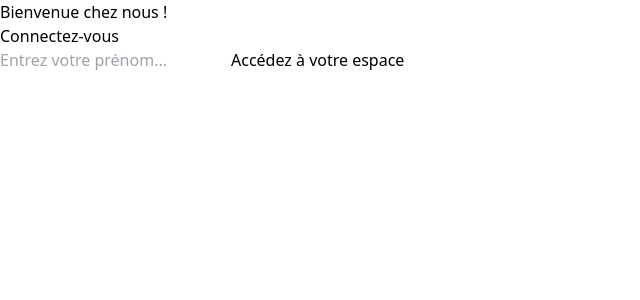
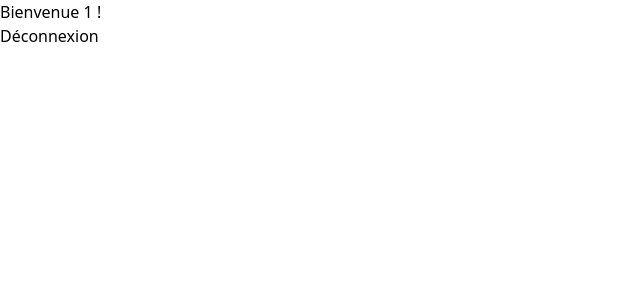
Before and after one commit to jasonrenau/crazee-burger, a React (Vite) app: page /order/1 in a window 1280 px wide. Shown: the top 300 px of the page, without its empty margins (0-640 px from the left). Built offline with nearby package versions, Linux system fonts and the light colour scheme.

Commit message:
Add .env and .vercel to .gitignore, and update dependencies

```diff
--- a/package.json
+++ b/package.json
@@ -11,7 +11,8 @@
   },
   "dependencies": {
     "react": "^18.2.0",
-    "react-dom": "^18.2.0"
+    "react-dom": "^18.2.0",
+    "react-router-dom": "^6.21.1"
   },
   "devDependencies": {
     "@types/react": "^18.2.43",
--- a/src/App.jsx
+++ b/src/App.jsx
@@ -1,5 +1,29 @@
+import { createBrowserRouter, RouterProvider } from "react-router-dom";
+
+// pages
 import LoginPage from "./components/pages/login/LoginPage";
+import OrderPage from "./components/pages/order/OrderPage";
+import ErrorPage from "./components/error/ErrorPage";
+import SharedLayout from "./components/layout/SharedLayout";
+
+const router = createBrowserRouter([
+  {
+    path: "/",
+    element: <SharedLayout />,
+    errorElement: <ErrorPage />,
+    children: [
+      {
+        index: true,
+        element: <LoginPage />,
+      },
+      {
+        path: "/order/:name",
+        element: <OrderPage />,
+      },
+    ],
+  },
+]);
 
 export default function App() {
-  return <LoginPage />;
+  return <RouterProvider router={router}>{router}</RouterProvider>;
 }
--- /dev/null
+++ b/src/components/error/ErrorPage.jsx
@@ -0,0 +1,15 @@
+import { Link } from "react-router-dom";
+import { useRouteError } from "react-router-dom";
+
+export default function ErrorPage() {
+  const error = useRouteError();
+
+  return (
+    <main>
+      <h1>Erreur {error.status}</h1>
+      <Link to={"/"}>
+        <button>Retourner à la page d&apos;accueil</button>
+      </Link>
+    </main>
+  );
+}
--- /dev/null
+++ b/src/components/layout/SharedLayout.jsx
@@ -0,0 +1,9 @@
+import { Outlet } from "react-router-dom";
+
+export default function SharedLayout() {
+  return (
+    <div>
+      <Outlet />
+    </div>
+  );
+}
--- a/src/components/pages/login/LoginForm.jsx
+++ b/src/components/pages/login/LoginForm.jsx
@@ -1,13 +1,15 @@
 import { useState } from "react";
+import { useNavigate } from "react-router-dom";
 
 export default function LoginForm() {
   //state
+  const navigate = useNavigate();
   const [inputValue, setInputValue] = useState("");
 
   // comportement
   const handleSubmit = (e) => {
     e.preventDefault();
-    alert(`Bonjour ${inputValue}`);
+    navigate(`/order/${inputValue}`);
     setInputValue("");
   };
 
--- /dev/null
+++ b/src/components/pages/order/OrderPage.jsx
@@ -0,0 +1,15 @@
+import { Link } from "react-router-dom";
+import { useParams } from "react-router-dom";
+
+export default function OrderPage() {
+  const params = useParams();
+
+  return (
+    <main>
+      <h1>Bienvenue {params.name} !</h1>
+      <Link to={"/"}>
+        <button>Déconnexion</button>
+      </Link>
+    </main>
+  );
+}
```
Also changed, not shown: 2 other files (tests, documents, lock files or other folders).
